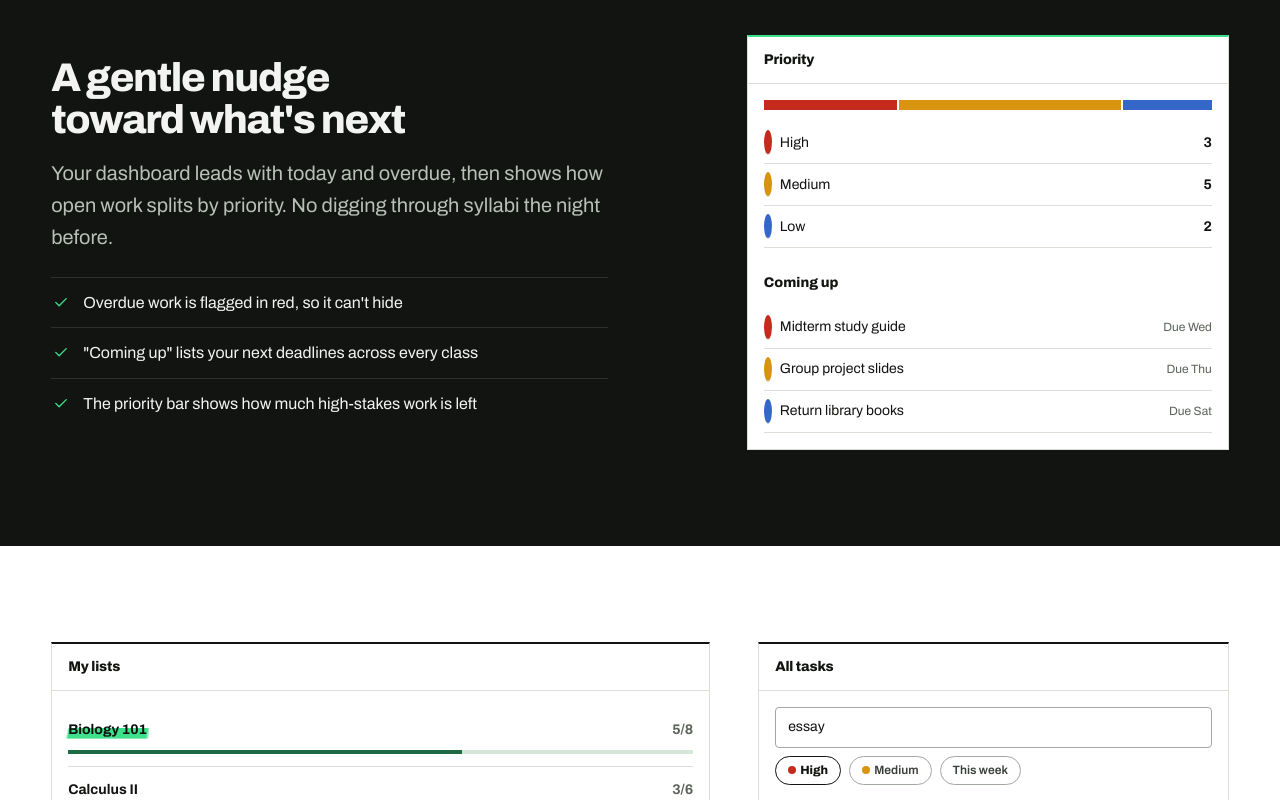
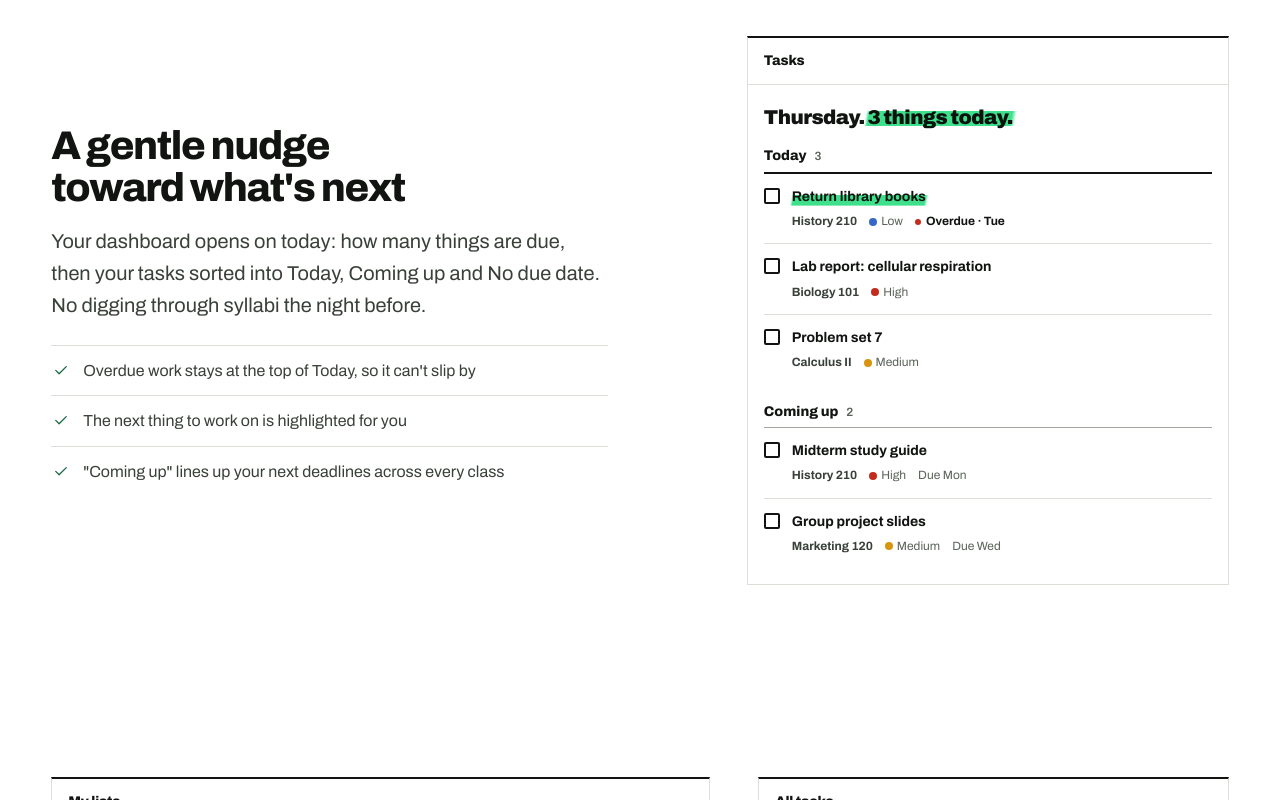
Before and after one commit to ditim15/Todo-List-App, a React (Vite) app in the folder client/: page / in a window 1280 px wide. Shown: the part 1420-2220 px from the top of the page. Built offline with nearby package versions, Linux system fonts and the light colour scheme; no server answers.

Commit message:
Fixed inconsistent section colours showing up for ~1280x1440 resolution

```diff
--- a/client/src/components/landing/AppMocks.jsx
+++ b/client/src/components/landing/AppMocks.jsx
@@ -20,12 +20,12 @@ function MockWindow({ title, children }) {
     );
 }
 
-function MockTask({ title, list, priority, due, overdue = false, done = false }) {
+function MockTask({ title, list, priority, due, overdue = false, done = false, next = false }) {
     return (
         <div className={`mock-task${done ? ' mock-task--done' : ''}`}>
             <span className={`mock-check${done ? ' mock-check--on' : ''}`} />
             <div className="mock-task-body">
-                <span className="mock-task-title">{title}</span>
+                <span className={`mock-task-title${next ? ' hl' : ''}`}>{title}</span>
                 <span className="mock-task-meta">
                     <span className="mock-chip">{list}</span>
                     <span className="mock-priority">
@@ -128,25 +128,19 @@ export function ListsMock() {
     );
 }
 
-export function PriorityMock() {
+// The dashboard's first screen: a date-led heading with today's count highlighted, then
+// open tasks grouped into Today (overdue first, the next one highlighted) and Coming up.
+export function TodayMock() {
     return (
-        <MockWindow title="Priority">
-            <div className="mock-priority-bar">
-                <span className="mock-seg mock-seg--high" style={{ flexGrow: 3 }} />
-                <span className="mock-seg mock-seg--medium" style={{ flexGrow: 5 }} />
-                <span className="mock-seg mock-seg--low" style={{ flexGrow: 2 }} />
-            </div>
-            <div className="mock-legend">
-                <span><Dot priority="high" />High<strong>3</strong></span>
-                <span><Dot priority="medium" />Medium<strong>5</strong></span>
-                <span><Dot priority="low" />Low<strong>2</strong></span>
-            </div>
-            <div className="mock-subhead">Coming up</div>
-            <div className="mock-upcoming">
-                <span><Dot priority="high" />Midterm study guide<em>Due Wed</em></span>
-                <span><Dot priority="medium" />Group project slides<em>Due Thu</em></span>
-                <span><Dot priority="low" />Return library books<em>Due Sat</em></span>
-            </div>
+        <MockWindow title="Tasks">
+            <div className="mock-day-head">Thursday. <span className="hl">3 things today.</span></div>
+            <div className="mock-group mock-group--today">Today <em>3</em></div>
+            <MockTask title="Return library books" list="History 210" priority="low" due="Overdue · Tue" overdue next />
+            <MockTask title="Lab report: cellular respiration" list="Biology 101" priority="high" />
+            <MockTask title="Problem set 7" list="Calculus II" priority="medium" />
+            <div className="mock-group">Coming up <em>2</em></div>
+            <MockTask title="Midterm study guide" list="History 210" priority="high" due="Due Mon" />
+            <MockTask title="Group project slides" list="Marketing 120" priority="medium" due="Due Wed" />
         </MockWindow>
     );
 }
@@ -158,7 +152,7 @@ export function FiltersMock() {
                 <span className="mock-search">essay</span>
                 <span className="mock-filter-chip mock-filter-chip--on"><Dot priority="high" />High</span>
                 <span className="mock-filter-chip"><Dot priority="medium" />Medium</span>
-                <span className="mock-filter-chip">This week</span>
+                <span className="mock-filter-chip">Due Nov 24 – 30</span>
             </div>
             <div className="mock-result-count">2 matching</div>
             <MockTask title="History essay: first draft" list="History 210" priority="high" due="Due Thu" />
--- a/client/src/pages/Login.jsx
+++ b/client/src/pages/Login.jsx
@@ -3,7 +3,7 @@ import { Link, useNavigate } from 'react-router-dom';
 import { useAuth } from '../auth/AuthContext';
 import AuthLayout from '../components/auth/AuthLayout';
 import ResendVerification from '../components/auth/ResendVerification';
-import { PriorityMock } from '../components/landing/AppMocks';
+import { TodayMock } from '../components/landing/AppMocks';
 
 // Login form: authenticates via AuthContext.login and redirects to the dashboard on
 // success. Accounts that haven't confirmed their email get a resend option instead.
@@ -41,7 +41,7 @@ function Login() {
                 <>
                     <h2>Your deadlines are right where you left them.</h2>
                     <p>See what's due today, what's overdue and what's coming up next, all in one place.</p>
-                    <PriorityMock />
+                    <TodayMock />
                 </>
             }
         >
--- a/client/src/pages/Splash.jsx
+++ b/client/src/pages/Splash.jsx
@@ -3,12 +3,12 @@ import { useAuth } from '../auth/AuthContext';
 import ThemeToggle from '../components/ThemeToggle';
 import NudgeLogo from '../components/brand/NudgeLogo';
 import SiteFooter from '../components/SiteFooter';
-import { FiltersMock, ListsMock, PlannerMock, PriorityMock, Strike } from '../components/landing/AppMocks';
+import { FiltersMock, ListsMock, PlannerMock, Strike, TodayMock } from '../components/landing/AppMocks';
 import { CheckIcon } from '../components/landing/FeatureIcons';
 import './static/Splash.css';
 
 // Design direction: "Highlighted Handout" (see .impeccable/surfaces). Ruled handout
-// sections, one inverted ink band, and two hand marks: the biro strike for what is done
+// sections on one page ground, and two hand marks: the biro strike for what is done
 // and the highlighter swipe for what is next (both used once in the headline).
 
 // Only features the sections below don't already show (deadlines, lists, priorities
@@ -140,17 +140,17 @@ function Splash() {
                         <div className="band-copy">
                             <h2>A gentle nudge toward what's next</h2>
                             <p>
-                                Your dashboard leads with today and overdue, then shows how open work splits by
-                                priority. No digging through syllabi the night before.
+                                Your dashboard opens on today: how many things are due, then your tasks sorted
+                                into Today, Coming up and No due date. No digging through syllabi the night before.
                             </p>
                             <ul className="check-list">
-                                <Bullet>Overdue work is flagged in red, so it can't hide</Bullet>
-                                <Bullet>"Coming up" lists your next deadlines across every class</Bullet>
-                                <Bullet>The priority bar shows how much high-stakes work is left</Bullet>
+                                <Bullet>Overdue work stays at the top of Today, so it can't slip by</Bullet>
+                                <Bullet>The next thing to work on is highlighted for you</Bullet>
+                                <Bullet>"Coming up" lines up your next deadlines across every class</Bullet>
                             </ul>
                         </div>
                         <div className="band-visual">
-                            <PriorityMock />
+                            <TodayMock />
                         </div>
                     </div>
                 </section>
--- a/client/src/pages/static/Splash.css
+++ b/client/src/pages/static/Splash.css
@@ -605,50 +605,61 @@ html:has(.landing) {
     background: var(--accent);
 }
 
-.mock-priority-bar {
-    display: flex;
-    gap: 2px;
-    height: 10px;
+/* Today mock: the dashboard's heading and its Today / Coming up sections. */
+.mock-day-head {
+    margin-bottom: var(--space-3);
+    color: var(--ink);
+    font-size: var(--text-lg);
+    font-weight: 850;
+    letter-spacing: -0.03em;
 }
 
-.mock-seg--high { background: var(--prio-high); }
-.mock-seg--medium { background: var(--prio-medium); }
-.mock-seg--low { background: var(--prio-low); }
-
-.mock-legend,
-.mock-upcoming {
+.mock-group {
     display: flex;
-    flex-direction: column;
-    margin-top: var(--space-3);
+    align-items: baseline;
+    gap: var(--space-2);
+    margin-top: var(--space-4);
+    padding-bottom: var(--space-1);
+    border-bottom: var(--border) solid var(--line-strong);
+    color: var(--ink);
+    font-weight: 800;
 }
 
-.mock-legend span,
-.mock-upcoming span {
-    display: flex;
-    align-items: center;
-    gap: var(--space-2);
-    padding: var(--space-2) 0;
-    border-bottom: var(--border) solid var(--line);
-    color: var(--ink);
+.mock-group--today {
+    margin-top: 0;
+    border-bottom: var(--border-thick) solid var(--rule);
 }
 
-.mock-legend strong {
-    margin-left: auto;
-    font-variant-numeric: tabular-nums;
+.mock-group em {
+    color: var(--ink-3);
+    font-style: normal;
+    font-weight: 600;
+    font-size: var(--text-xs);
 }
 
-.mock-upcoming em {
-    margin-left: auto;
-    color: var(--ink-3);
-    font-style: normal;
-    font-size: var(--text-xs);
-    white-space: nowrap;
+.mock-group + .mock-task {
+    border-top: none;
 }
 
-.mock-subhead {
-    margin-top: var(--space-5);
+/* Overdue reads as a fact: ink text with a small red marker, like the app. */
+.mock-overdue {
+    display: inline-flex;
+    align-items: center;
+    gap: 5px;
     color: var(--ink);
-    font-weight: 800;
+    font-weight: 700;
+}
+
+.mock-overdue::before {
+    content: '';
+    width: 6px;
+    height: 6px;
+    border-radius: 50%;
+    background: var(--critical);
+}
+
+.mock-task-title.hl {
+    align-self: flex-start;
 }
 
 .mock-filters {
@@ -775,13 +786,10 @@ html:has(.landing) {
 }
 
 /* Inverted ink band. */
+/* Was an inverted ink band; on tall screens it peeked under the first screen as a dark
+   strip. Now it sits on the page ground, ruled off like the other sections. */
 .section--band {
-    background: var(--band);
-    color: var(--band-ink-2);
-}
-
-.section--band h2 {
-    color: var(--band-ink);
+    border-top: var(--border) solid var(--line);
 }
 
 .band {
@@ -797,22 +805,9 @@ html:has(.landing) {
     font-size: var(--text-lg);
 }
 
-.section--band .check-list li {
-    border-top-color: var(--band-line);
-}
-
-.section--band .bullet-icon {
-    color: var(--band-accent);
-}
-
-.section--band .check-list {
-    color: var(--band-ink);
-}
-
 .band-visual .mock-window {
     max-width: 480px;
     margin-left: auto;
-    border-top-color: var(--hl);
 }
 
 /* Two previews side by side. */
```
Also changed, not shown: 1 other file (tests, documents, lock files or other folders).
